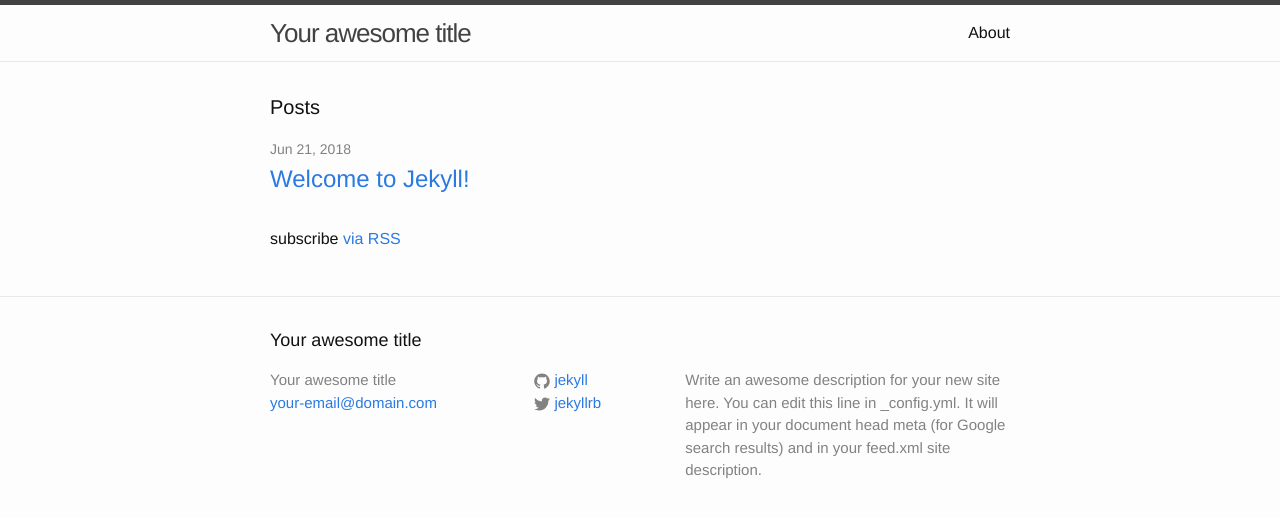
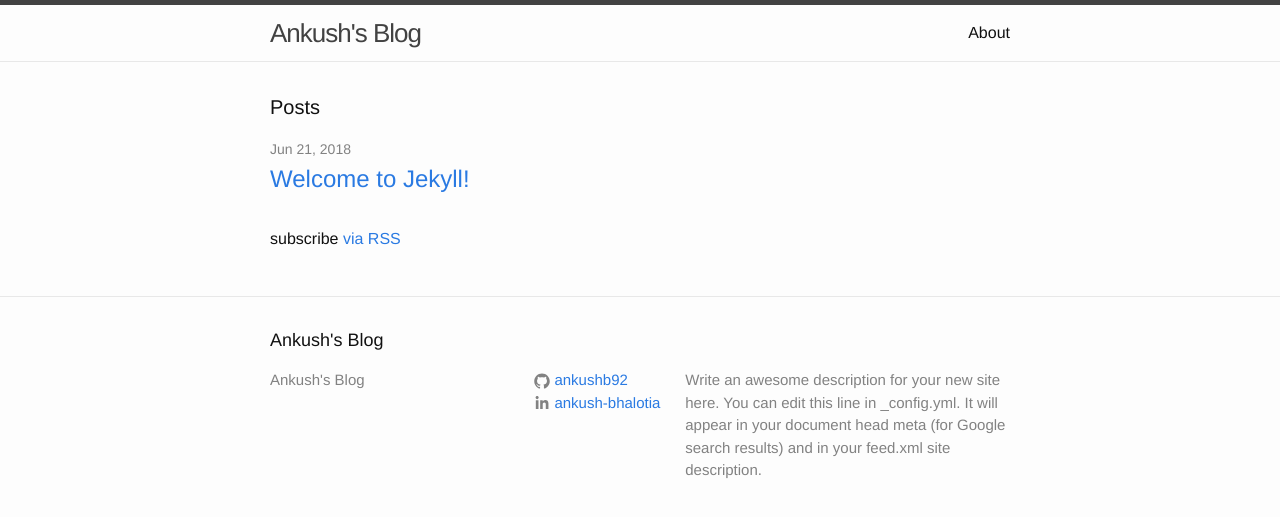
Before and after one commit to ankushb92/ankushb92.github.io, a Jekyll site: the page built from index.html, in a window 1280 px wide. Shown: the top 517 px of the page. Built offline with Jekyll 4.4.1, drawn with Linux system fonts in a browser that asks for light colours.

Commit message:
config updated

```diff
--- a/_config.yml
+++ b/_config.yml
@@ -6,16 +6,16 @@
 # 'jekyll serve'. If you change this file, please restart the server process.
 
 # Site settings
-title: Your awesome title
-email: your-email@domain.com
+title: Ankush's Blog
+#email: firstnamelastname(at)gmail(dot)com
 description: > # this means to ignore newlines until "baseurl:"
   Write an awesome description for your new site here. You can edit this
   line in _config.yml. It will appear in your document head meta (for
   Google search results) and in your feed.xml site description.
 baseurl: "" # the subpath of your site, e.g. /blog
 url: "http://yourdomain.com" # the base hostname & protocol for your site
-twitter_username: jekyllrb
-github_username:  jekyll
-
+#twitter_username: ankushbhalotia
+github_username:  ankushb92
+linkedin_username: ankush-bhalotia
 # Build settings
 markdown: kramdown
--- a/_includes/footer.html
+++ b/_includes/footer.html
@@ -25,6 +25,11 @@
             {% include icon-twitter.html username=site.twitter_username %}
           </li>
           {% endif %}
+	  {% if site.linkedin_username %}
+	  <li>
+            {% include icon-linkedin.html username=site.linkedin_username %}
+ 	  </li>
+	  {% endif %}
         </ul>
       </div>
 
--- /dev/null
+++ b/_includes/icon-linkedin.html
@@ -0,0 +1,13 @@
+  <a href="https://www.linkedin.com/in/{{ site.linkedin_username }}">
+    <span class="icon  icon--linkedin">
+      <svg viewBox="0 50 512 512" >
+        <path fill="#828282" d="M150.65,100.682c0,27.992-22.508,50.683-50.273,50.683c-27.765,0-50.273-22.691-50.273-50.683
+        C50.104,72.691,72.612,50,100.377,50C128.143,50,150.65,72.691,150.65,100.682z M143.294,187.333H58.277V462h85.017V187.333z
+        M279.195,187.333h-81.541V462h81.541c0,0,0-101.877,0-144.181c0-38.624,17.779-61.615,51.807-61.615
+        c31.268,0,46.289,22.071,46.289,61.615c0,39.545,0,144.181,0,144.181h84.605c0,0,0-100.344,0-173.915
+        s-41.689-109.131-99.934-109.131s-82.768,45.369-82.768,45.369V187.333z"/>
+      </svg>
+    </span>
+
+    <span class="username">{{ site.linkedin_username }}</span>
+  </a>
```
